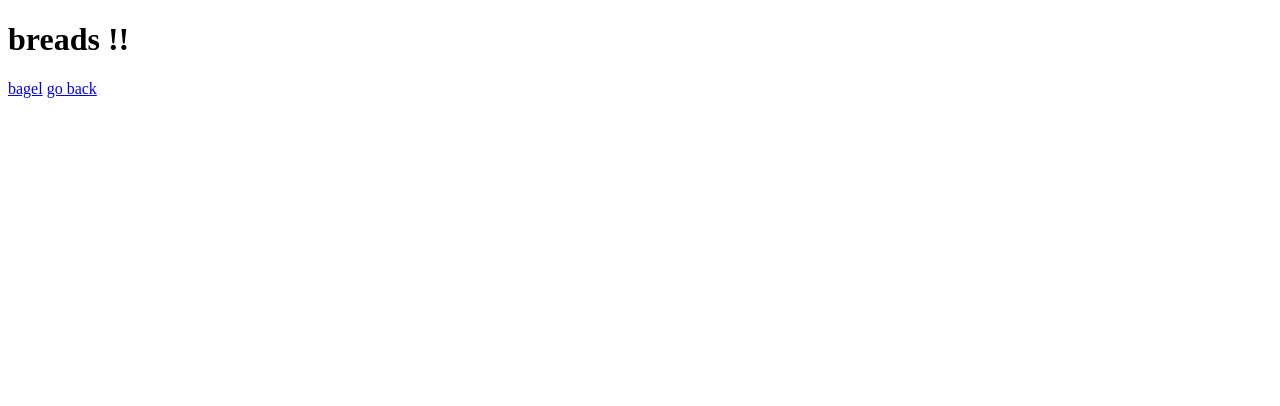
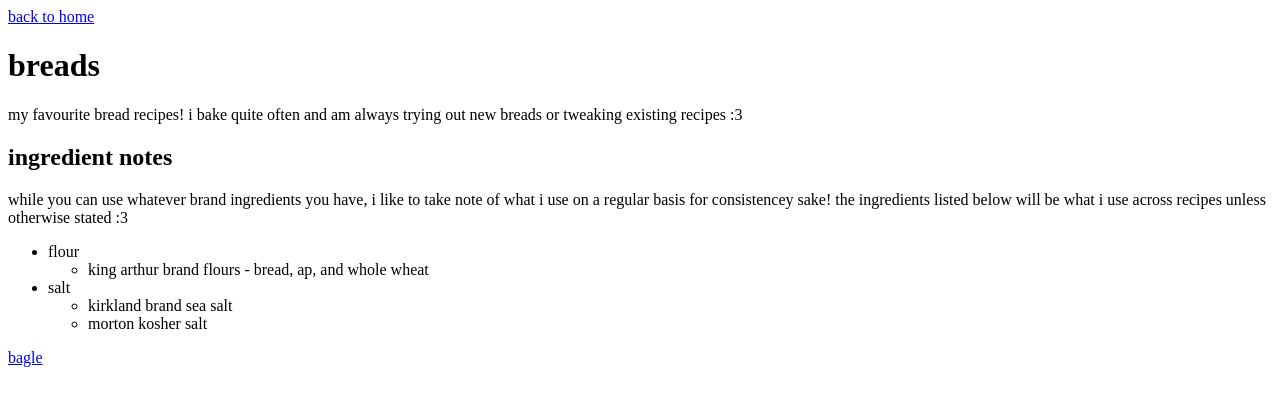
Before and after one commit to creature-critter/recipe-vault, a plain HTML site: page breads.html in a window 1280 px wide. Drawn offline with Linux system fonts and the light colour scheme.

Commit message:
added content to bread main page

```diff
--- a/breads.html
+++ b/breads.html
@@ -7,9 +7,25 @@
 </head>
 
 <body>
-    <h1>breads !!</h1>
-    <a href="./bagel.html">bagel</a>
-    <a href="./index.html">go back</a>
+    <a href="./index.html">back to home</a>
+    <h1>breads</h1>
+    <p>my favourite bread recipes! i bake quite often and am always trying out new breads or tweaking existing recipes :3</p>
+    <h2>ingredient notes</h2>
+    <p>while you can use whatever brand ingredients you have, i like to take note of what i use on a regular basis for consistencey sake! the ingredients listed below will be what i use across recipes unless otherwise stated :3</p>
+    <ul>
+        <li>flour
+            <ul>
+                <li>king arthur brand flours - bread, ap, and whole wheat</li>
+            </ul>
+        </li>
+        <li>salt
+            <ul>
+                <li>kirkland brand sea salt</li>
+                <li>morton kosher salt</li>
+            </ul>
+        </li>
+    </ul>
+    <a href="./bagel.html">bagle</a>
 </body>
 
 </html>
```
Also changed, not shown: index.html (+2 -2 lines).
